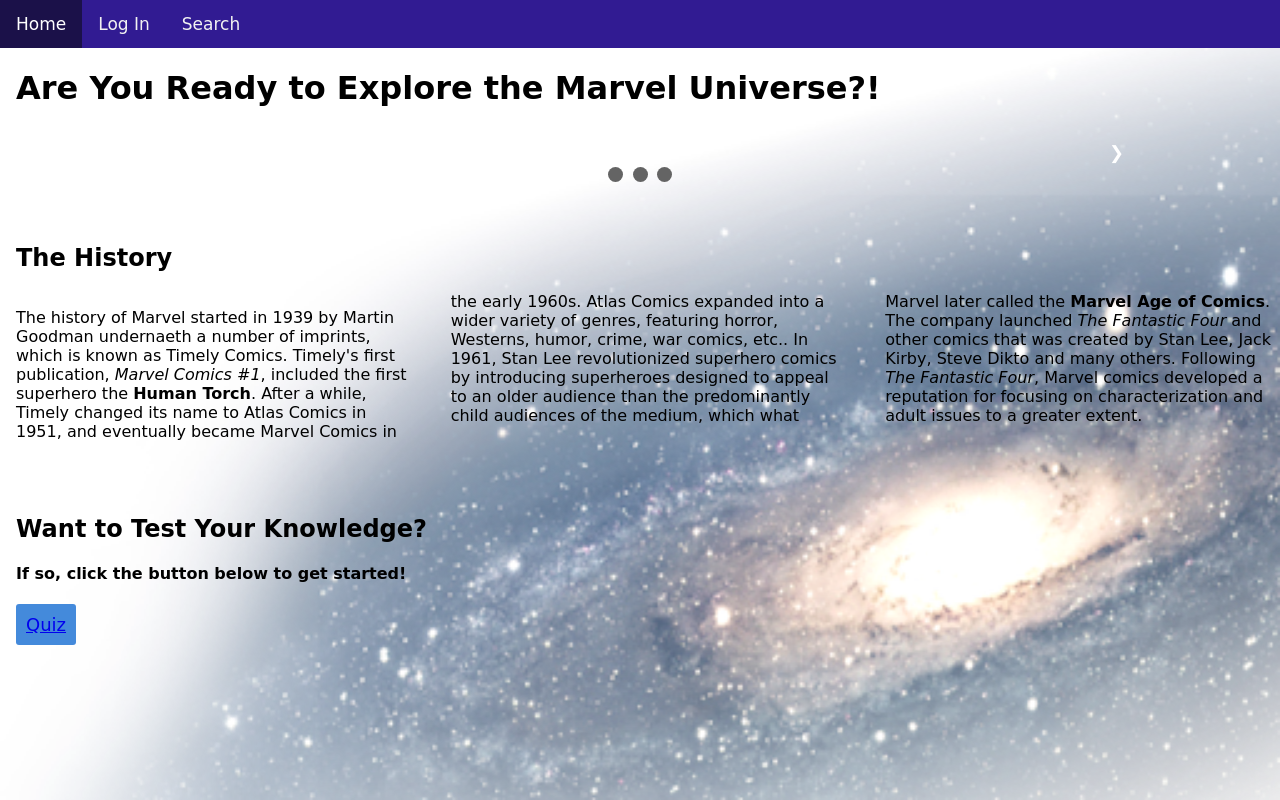
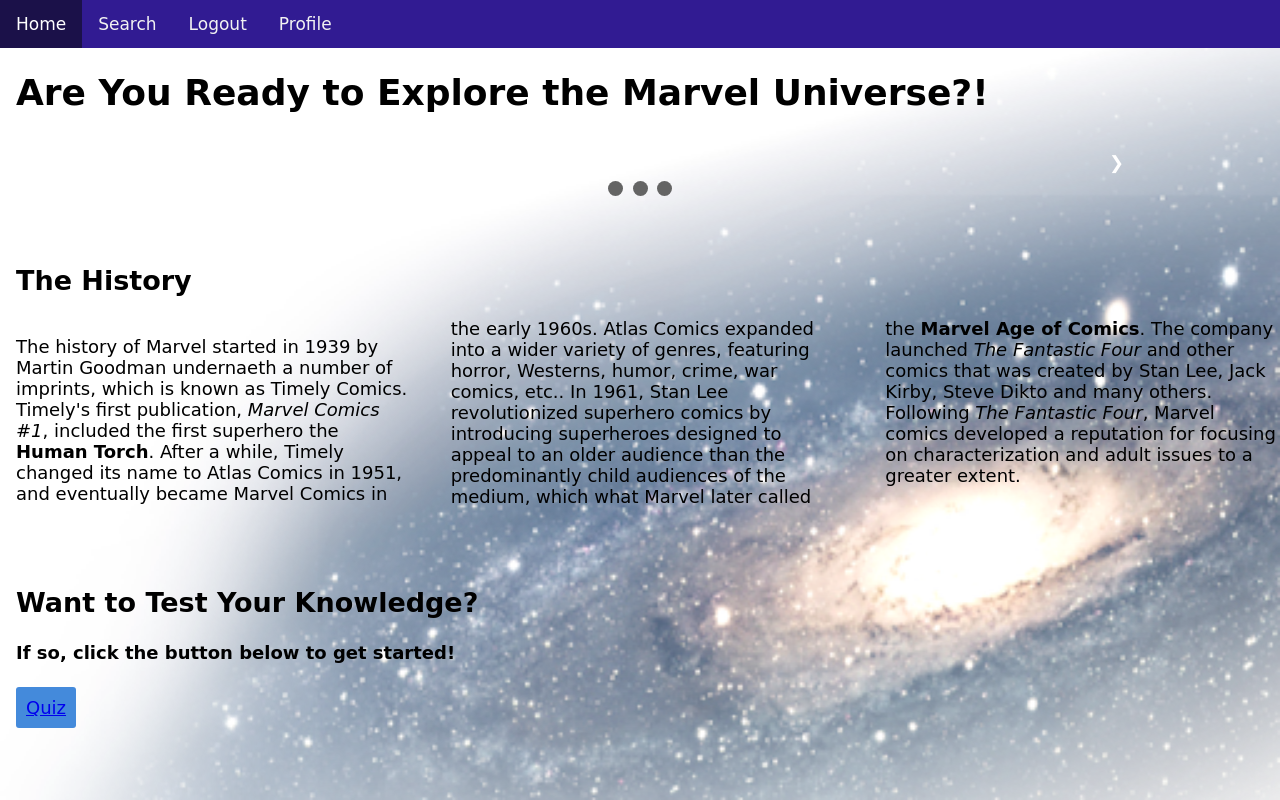
Before and after one commit to Comic-Book-API/SWEFinalProject, a Flask app: page / in a window 1280 px wide. Run offline with Flask 2, Linux system fonts and the light colour scheme; a user stored in the database is signed in; tables that the repository leaves empty hold one stand-in row (values such as "Sample post"); parts of the project's set-up code (start-up, migrations or seed data) failed here and were passed over.

Commit message:
changed default text to black, made the navbar changed based on login

```diff
--- a/static/style.css
+++ b/static/style.css
@@ -4,6 +4,8 @@ body {
     background-image: url("spiral-galaxy.png");
     background-repeat: no-repeat;
     background-size: cover;
+    color:black;
+    font-size:18px;
 }
 
 .top-nav {
@@ -48,8 +50,7 @@ img {
     opacity: 0.8;
 }
 
-/* hides the images by default */
-.slides {
+.slides{
     display: none;
 }
 
--- a/templates/index.html
+++ b/templates/index.html
@@ -41,6 +41,7 @@
 </head>
 
 <body>
+
     {% with messages = get_flashed_messages() %}
     {% if messages %}
         <ul class = flashe>
@@ -52,8 +53,13 @@
     {% endwith %}
     <div class="top-nav">
         <a class="active" href="#home"> Home </a>
+        <a href="/search"> Search </a>
+        {% if current_user.username%}
+        <a href="/logout"> Logout </a>
+        <a href="/profile"> Profile </a>
+        {% else %}
         <a href="/login"> Log In </a>
-        <a href="/search"> Search </a>
+        {% endif %}
     </div>
 
     <div style="padding-left: 16px;">
```
